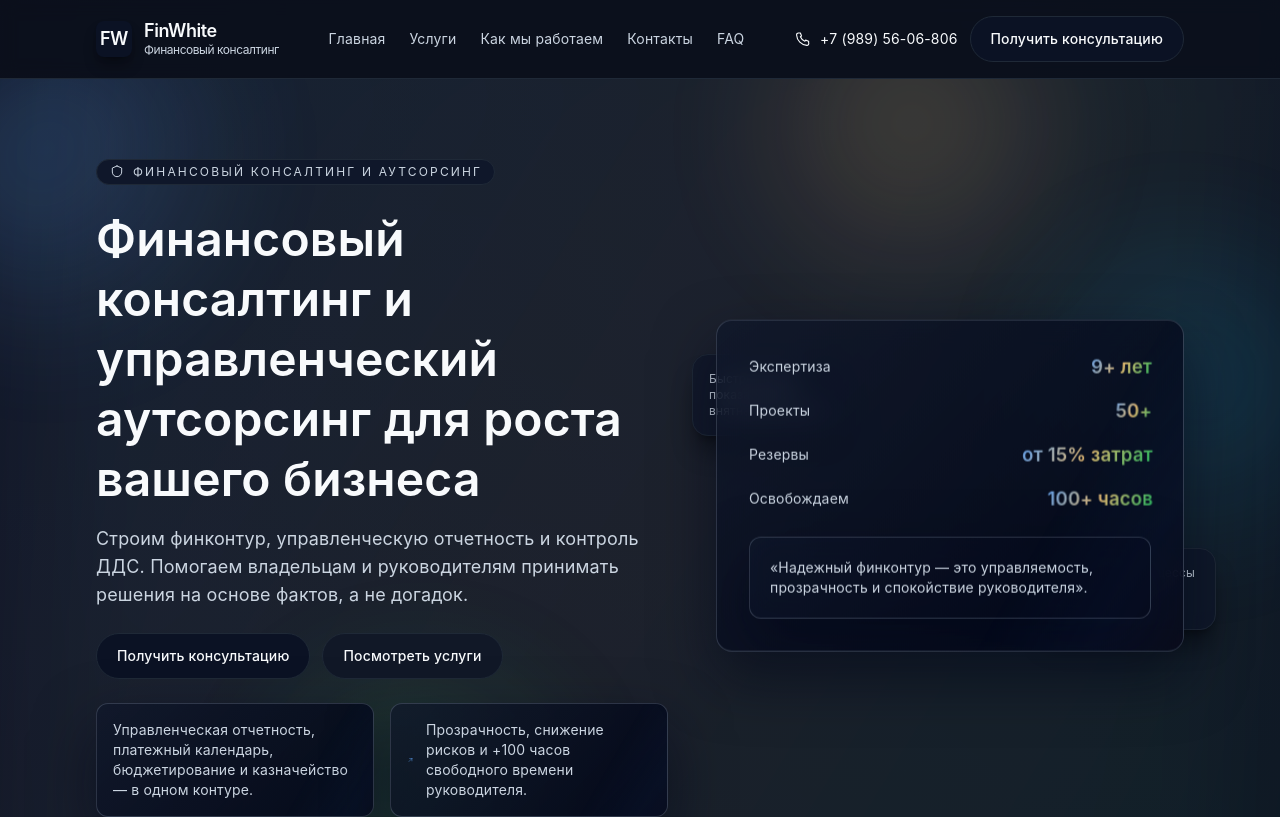
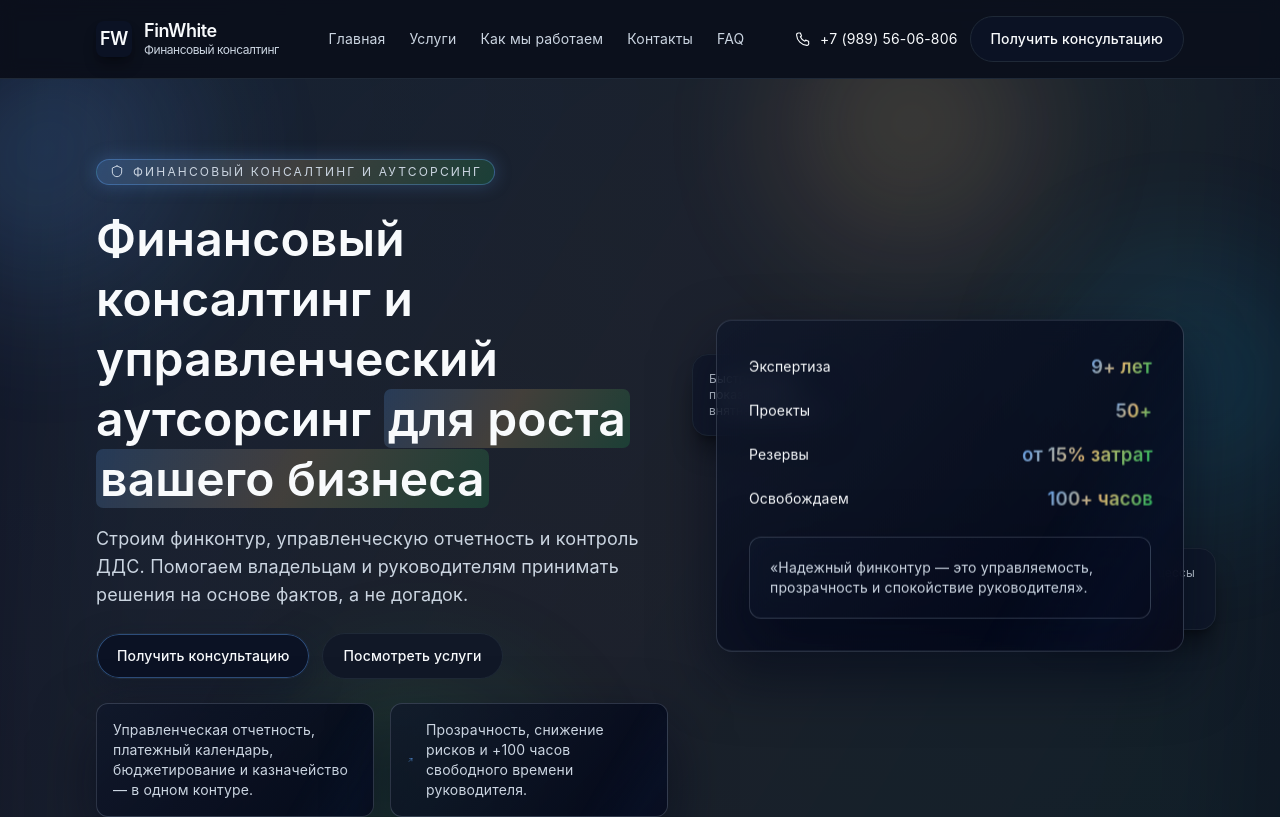
Before and after one commit to HGpk3/FIN_White, a Next.js app: page / in a window 1280 px wide. Shown: the top 817 px of the page. Built offline with nearby package versions, Linux system fonts and the light colour scheme.

Commit message:
Add stronger visual accents

```diff
--- a/src/app/globals.css
+++ b/src/app/globals.css
@@ -194,6 +194,33 @@ textarea {
   pointer-events: none;
 }
 
+.accent-pill {
+  background: linear-gradient(120deg, rgba(96, 165, 250, 0.22), rgba(248, 200, 120, 0.18), rgba(34, 197, 94, 0.18));
+  border: 1px solid rgba(96, 165, 250, 0.35);
+  box-shadow: 0 0 18px rgba(96, 165, 250, 0.25);
+}
+
+.accent-underline {
+  background: linear-gradient(120deg, rgba(96, 165, 250, 0.2), rgba(248, 200, 120, 0.18), rgba(34, 197, 94, 0.18));
+  border-radius: 0.45rem;
+  padding: 0 0.25rem;
+  box-decoration-break: clone;
+  -webkit-box-decoration-break: clone;
+}
+
+.accent-ring {
+  box-shadow: 0 0 0 1px rgba(96, 165, 250, 0.4) inset, 0 12px 30px rgba(15, 23, 42, 0.5);
+}
+
+.accent-icon {
+  background: radial-gradient(circle at 30% 30%, rgba(96, 165, 250, 0.35), rgba(248, 200, 120, 0.15), rgba(34, 197, 94, 0.15));
+  border-color: rgba(96, 165, 250, 0.45);
+}
+
+.accent-label {
+  color: var(--color-foreground);
+}
+
 .hero-orb {
   position: absolute;
   width: 22rem;
--- a/src/components/blocks/Hero.tsx
+++ b/src/components/blocks/Hero.tsx
@@ -20,21 +20,22 @@ export function Hero() {
       <Container className="relative grid grid-cols-1 items-center gap-12 lg:grid-cols-[1.1fr_0.9fr]">
         <div className="space-y-6">
           <div
-            className="inline-flex items-center gap-2 rounded-full border border-[var(--color-border)] bg-[var(--color-surface)] px-3 py-1 text-xs uppercase tracking-[0.18em] text-[var(--color-muted)] animate-fade-up"
+            className="inline-flex items-center gap-2 rounded-full border border-[var(--color-border)] bg-[var(--color-surface)] px-3 py-1 text-xs uppercase tracking-[0.18em] text-[var(--color-muted)] animate-fade-up accent-pill"
             style={{ animationDelay: "0ms" }}
           >
             <Shield size={16} /> Финансовый консалтинг и аутсорсинг
           </div>
           <div className="space-y-4">
             <h1 className="text-3xl font-semibold leading-tight sm:text-4xl lg:text-5xl animate-fade-up" style={{ animationDelay: "120ms" }}>
-              Финансовый консалтинг и управленческий аутсорсинг для роста вашего бизнеса
+              Финансовый консалтинг и управленческий аутсорсинг{" "}
+              <span className="accent-underline">для роста вашего бизнеса</span>
             </h1>
             <p className="text-base text-[var(--color-muted)] sm:text-lg animate-fade-up" style={{ animationDelay: "200ms" }}>
               Строим финконтур, управленческую отчетность и контроль ДДС. Помогаем владельцам и руководителям принимать решения на основе фактов, а не догадок.
             </p>
           </div>
           <div className="flex flex-col gap-3 sm:flex-row sm:items-center animate-fade-up" style={{ animationDelay: "280ms" }}>
-            <Button href="#lead" variant="primary">
+            <Button href="#lead" variant="primary" className="accent-ring">
               Получить консультацию
             </Button>
             <Button href="#services" variant="secondary">
@@ -62,19 +63,19 @@ export function Hero() {
           <div className="rounded-2xl border border-[var(--color-border)] bg-gradient-to-br from-white/5 via-[var(--color-surface)] to-black/60 p-8 shadow-2xl shadow-black/40 card-sheen glass-panel animate-float">
             <div className="space-y-4 text-sm text-[var(--color-muted)]">
               <div className="flex items-center justify-between">
-                <span>Экспертиза</span>
+                <span className="accent-label">Экспертиза</span>
                 <AnimatedNumber value={9} suffix="+ лет" className="text-lg font-semibold" />
               </div>
               <div className="flex items-center justify-between">
-                <span>Проекты</span>
+                <span className="accent-label">Проекты</span>
                 <AnimatedNumber value={50} suffix="+" className="text-lg font-semibold" />
               </div>
               <div className="flex items-center justify-between">
-                <span>Резервы</span>
+                <span className="accent-label">Резервы</span>
                 <AnimatedNumber value={15} prefix="от " suffix="% затрат" className="text-lg font-semibold" />
               </div>
               <div className="flex items-center justify-between">
-                <span>Освобождаем</span>
+                <span className="accent-label">Освобождаем</span>
                 <AnimatedNumber value={100} suffix="+ часов" className="text-lg font-semibold" />
               </div>
             </div>
--- a/src/components/ui/Card.tsx
+++ b/src/components/ui/Card.tsx
@@ -20,7 +20,7 @@ export function Card({ title, icon, description, className, footer, children, st
       style={style}
     >
       {icon && (
-        <div className="flex h-11 w-11 items-center justify-center rounded-full border border-[var(--color-border)] bg-[var(--surface-strong)] text-[var(--color-accent)] shadow-inner transition-transform duration-300 group-hover:-translate-y-1 group-hover:scale-105">
+        <div className="accent-icon flex h-11 w-11 items-center justify-center rounded-full border border-[var(--color-border)] bg-[var(--surface-strong)] text-[var(--color-accent)] shadow-inner transition-transform duration-300 group-hover:-translate-y-1 group-hover:scale-105">
           {icon}
         </div>
       )}
```
